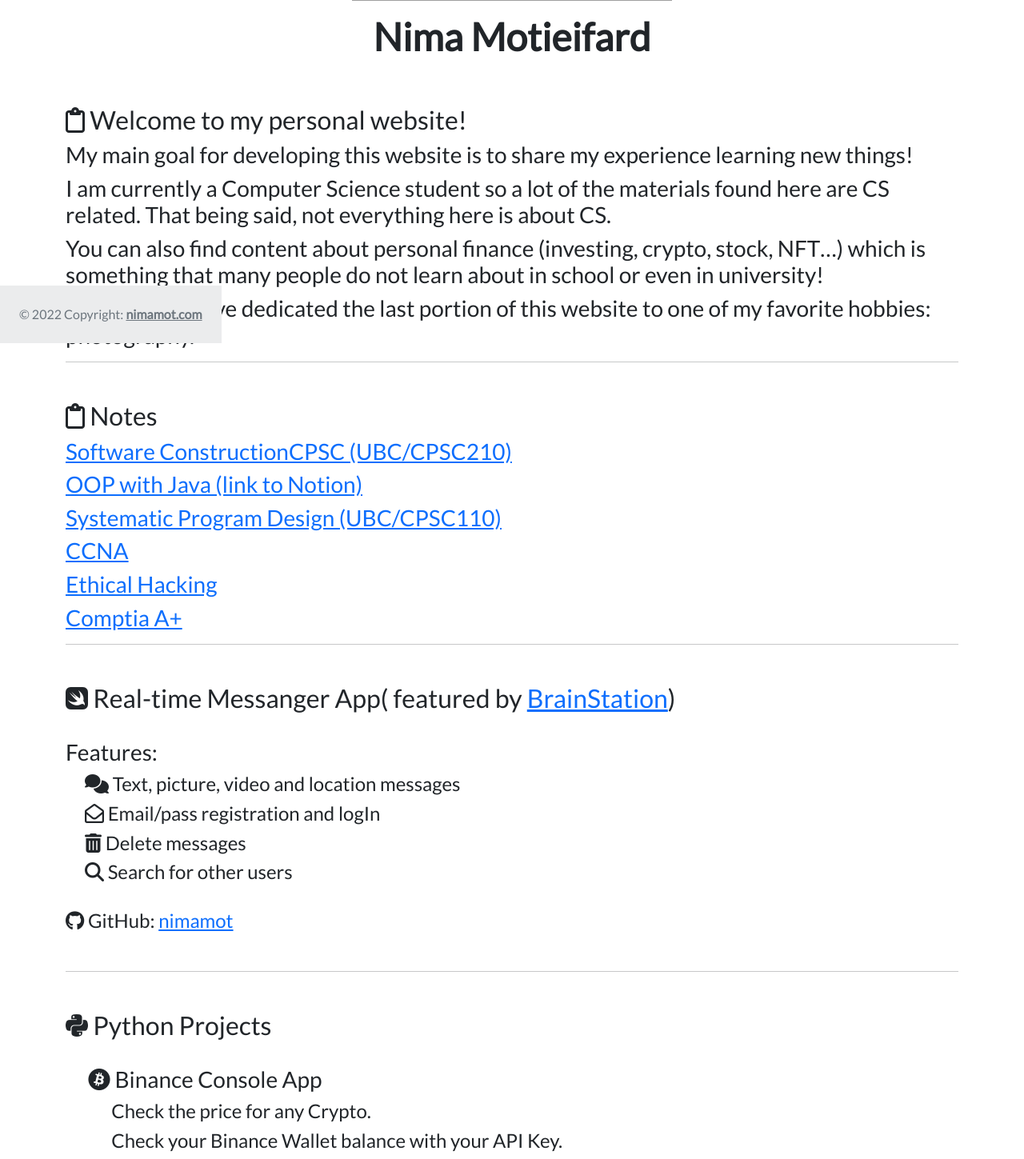
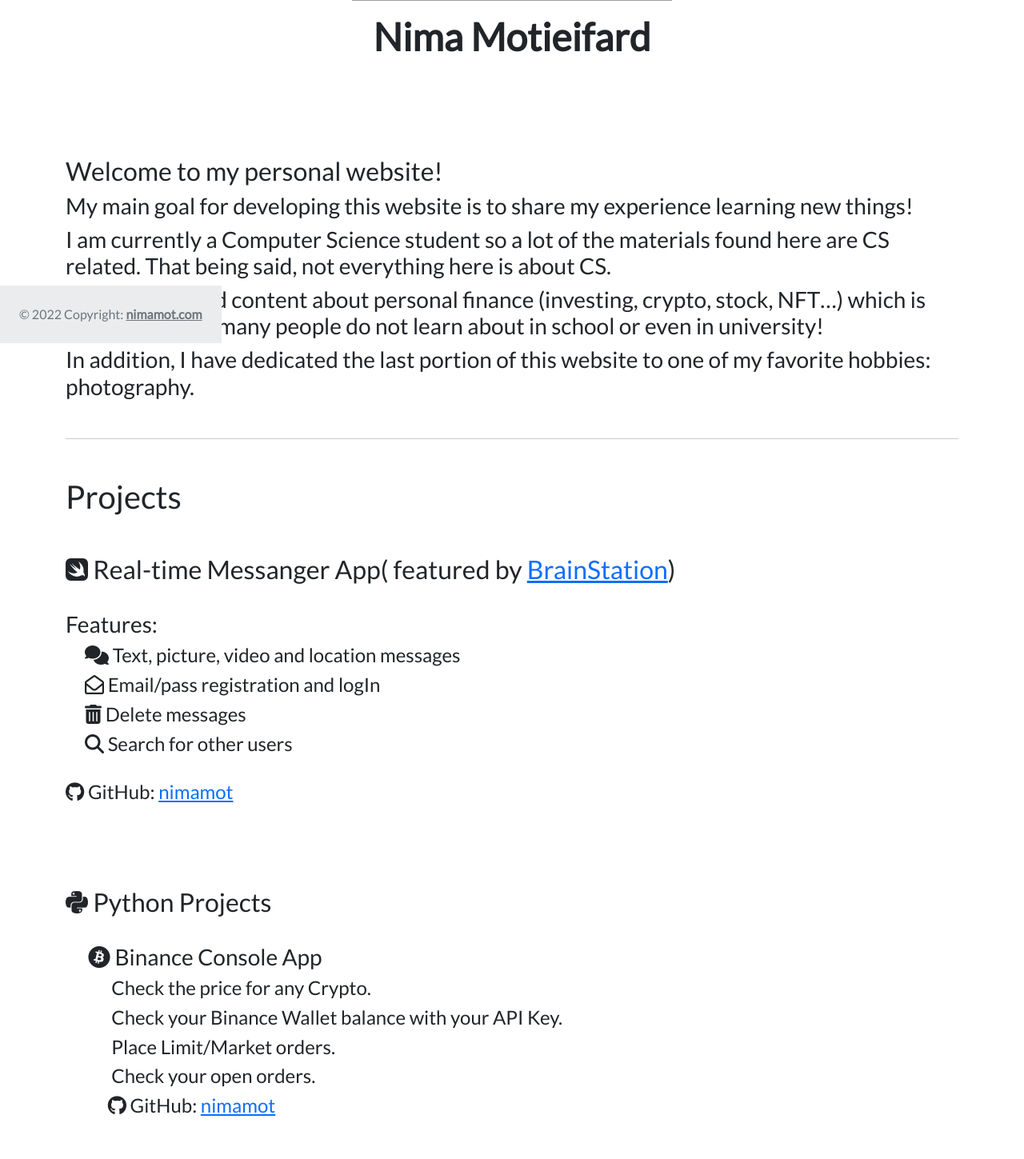
Before and after one commit to nimamot/Personal-Website, a Django app: page / in a window 1280 px wide. Shown: the part 371-1820 px from the top of the page at 80% size. Run offline with Django 3.2, Linux system fonts and the light colour scheme; data comes from the database, SQL or seed files in the repository; some libraries are stand-ins or nearby versions; grey boxes are pictures that could not be loaded.

Commit message:
changed the layout of the website

```diff
--- a/portfolio/templates/portfolio/home.html
+++ b/portfolio/templates/portfolio/home.html
@@ -15,23 +15,19 @@
     <h1 id="hometext" class="font-weight-bold">Nima Motieifard</h1>
   </div>
 </div>
-
-<h2 class="mt-5"><i class="far fa-clipboard"></i> Welcome to my personal website!</h2>
+<br>
+<br>
+<h2 class="mt-5"> Welcome to my personal website!</h2>
 <h3>My main goal for developing this website is to share my experience learning new things!
 <h3>I am currently a Computer Science student so a lot of the materials found here are CS related. That being said, not everything here is about CS.</h3>
 <h3>You can also find content about personal finance (investing, crypto, stock, NFT…) which is something that many people do not learn about in school or even in university!</h3>
 <h3>In addition, I have dedicated the last portion of this website to one of my favorite hobbies: photography.</h3>
 
+<br>
 <hr>
-<h2 class="mt-5"><i class="far fa-clipboard"></i> Notes</h2>
-<h3><a href="https://www.notion.so/18aaad9bad9140b9a099009345569ee3?v=f58647ad3fff4396ace63147be26b76f" target="blank">Software ConstructionCPSC (UBC/CPSC210)</a></h3>
-<h3><a href="https://www.notion.so/OOP-e04db3ff9763436f916e3951f4fe8c13" target="blank">OOP with Java (link to Notion)</a></h3>
-<h3><a href="https://honey-stay-5a5.notion.site/754fe34c4a5e47729f2b62ae479762dc?v=2b237de07c1749e494e06e068901f537">Systematic Program Design (UBC/CPSC110)</a></h3>
-<h3><a href={% url 'blog:all_blogs' %}>CCNA</a></h3>
-<h3><a href={% url 'linux:all_linux' %}>Ethical Hacking</a></h3>
-<h3><a href="https://honey-stay-5a5.notion.site/A-ff3ef1d90abb4b18a99ec9bd59f0aafe">Comptia A+</a></h3>
 
-<hr>
+<h1 class="mt-5"> Projects</h1>
+
 <h2 class="mt-5"><i class="fab fa-swift"></i> Real-time Messanger App( featured by <a href="https://brainstation.io">BrainStation</a>)</h2>
 <br>
 <h3>Features:</h3>
@@ -52,7 +48,7 @@
 <br>
 <h4><i class="fab fa-github"></i> GitHub: <a href="https://github.com/nimamot/Massenger">nimamot</a></h4>
 <br>
-<hr>
+<br>
 
 
 <h2 class="mt-5"><i class="fab fa-python"></i> Python Projects</h2>
@@ -69,7 +65,7 @@
 <h4>&emsp; &emsp; Powerd by Django, HTML, CSS, and <a href="https://www.pythonanywhere.com">Pythonanywhere</a>.</h4>
 <h4>&emsp; &emsp;<i class="fab fa-github"></i> GitHub: <a href="https://github.com/nimamot/Personal-Website">nimamot</a></h4>
 <br>
-<hr>
+
 <h2 class="mt-5"><i class="fab fa-node-js"></i> Javascript Projects</h2>
 <br>
 <h3>&emsp; <i class="fas fa-pen"></i> Spanish learning Website( <i class="fas fa-spinner"></i> In Progress )</h3>
@@ -86,12 +82,20 @@
 <!--<h4>&emsp; &emsp;<i class="fab fa-github"></i> GitHub: <a href="https://github.com/nimamot/Personal-Website">nimamot</a></h4>-->
 <!--<br>-->
 <hr>
+<h2 class="mt-5"><i class="far fa-clipboard"></i> Notes</h2>
+<h3><a href="https://www.notion.so/18aaad9bad9140b9a099009345569ee3?v=f58647ad3fff4396ace63147be26b76f" target="blank">Software ConstructionCPSC (UBC/CPSC210)</a></h3>
+<h3><a href="https://www.notion.so/OOP-e04db3ff9763436f916e3951f4fe8c13" target="blank">OOP with Java (link to Notion)</a></h3>
+<h3><a href="https://honey-stay-5a5.notion.site/754fe34c4a5e47729f2b62ae479762dc?v=2b237de07c1749e494e06e068901f537">Systematic Program Design (UBC/CPSC110)</a></h3>
+<h3><a href={% url 'blog:all_blogs' %}>CCNA</a></h3>
+<h3><a href={% url 'linux:all_linux' %}>Ethical Hacking</a></h3>
+<h3><a href="https://honey-stay-5a5.notion.site/A-ff3ef1d90abb4b18a99ec9bd59f0aafe">Comptia A+</a></h3>
 <h2 class="mt-5"><i class="fab fa-spotify"></i> Spotify coding playlist</h2>
 <br>
+
 <iframe src="https://open.spotify.com/embed/playlist/1mZQms6Cf0vNPioC61bISW" width="100%" height="380" frameBorder="0" allowtransparency="true" allow="encrypted-media"></iframe>
 
 <br>
-<hr>
+<br>
 
 <h2 class="mt-5"><i class="fas fa-camera-retro"></i> Photography  <a href="https://www.instagram.com/photography_cafeee/" target="blank"><i class="fab fa-instagram"></i></a> </h2>
 <br>
```
